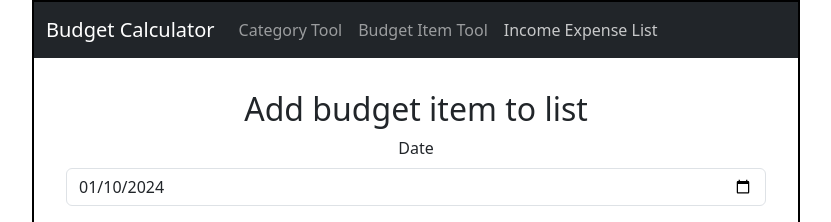
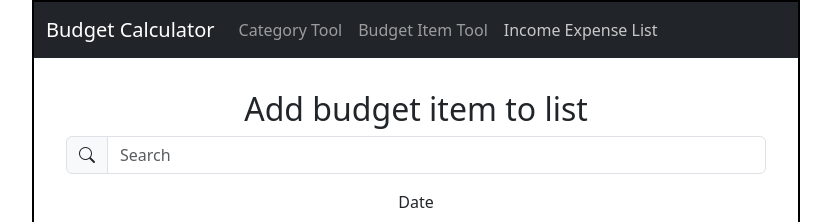
Before and after one commit to ojela028xamk/budget-calculator, a React (Create React App) app: page / in a window 1280 px wide. Both pictures are taken after a click on the button "Income Expense List". Shown: the top 222 px of the page, without its empty margins (224-1055 px from the left). Built offline with nearby package versions, Linux system fonts and the light colour scheme; no server answers.

Commit message:
search component

```diff
--- a/src/IncomeExpenseList/IncomeExpenseList.tsx
+++ b/src/IncomeExpenseList/IncomeExpenseList.tsx
@@ -11,6 +11,7 @@ import {
   deleteIncomeExpense,
   getIncomeExpense,
 } from '../react-services/incomeExpenseService'
+import SearchBar from './SearchBar'
 
 export interface IncomeExpenseItem extends BudgetItem {
   date: string
@@ -18,6 +19,9 @@ export interface IncomeExpenseItem extends BudgetItem {
 
 const IncomeExpenseList = (): JSX.Element => {
   const [budgetItems, setBudgetItems] = useState<BudgetItem[]>([])
+  const [filteredBudgetItems, setFilteredBudgetItems] = useState<BudgetItem[]>(
+    []
+  )
   const [incExpItems, setIncExpItems] = useState<IncomeExpenseItem[]>([])
   const currentDate = formatISO(new Date(), { representation: 'date' })
   const [budgetDate, setBudgetDate] = useState<string>(currentDate)
@@ -27,6 +31,7 @@ const IncomeExpenseList = (): JSX.Element => {
     getBudgetItems()
       .then((res) => {
         setBudgetItems(res as BudgetItem[])
+        setFilteredBudgetItems(res as BudgetItem[])
       })
       .catch((err) => console.log(err))
   }
@@ -89,6 +94,7 @@ const IncomeExpenseList = (): JSX.Element => {
   return (
     <div className={css.income_expense_list}>
       <h2>Add budget item to list</h2>
+      <SearchBar items={budgetItems} newItems={setFilteredBudgetItems} />
       <Form>
         <Form.Label>Date</Form.Label>
         <Form.Control
@@ -109,7 +115,7 @@ const IncomeExpenseList = (): JSX.Element => {
               </tr>
             </thead>
             <tbody>
-              {budgetItems.map((item) => (
+              {filteredBudgetItems.map((item) => (
                 <tr key={item.id}>
                   <td
                     className={
--- /dev/null
+++ b/src/IncomeExpenseList/SearchBar.tsx
@@ -0,0 +1,34 @@
+import { Form, InputGroup } from 'react-bootstrap'
+import { BudgetItem } from '../BudgetItemTool/BudgetItemTool'
+import css from './IncomeExpenseList.module.scss'
+
+type SearchBarProps = {
+  items: BudgetItem[]
+  newItems: React.Dispatch<React.SetStateAction<BudgetItem[]>>
+}
+
+const SearchBar = ({ items, newItems }: SearchBarProps): JSX.Element => {
+  const handleSearch = (searchWord: string): void => {
+    const searchItems = items.filter((item) =>
+      item.name.toLocaleLowerCase().includes(searchWord.toLocaleLowerCase())
+    )
+    newItems(searchItems)
+  }
+
+  return (
+    <div className={css.searchbar}>
+      <InputGroup className="mb-3">
+        <InputGroup.Text id="basic-addon1">
+          <i className="bi bi-search"></i>
+        </InputGroup.Text>
+        <Form.Control
+          placeholder="Search"
+          aria-describedby="basic-addon1"
+          onChange={(event) => handleSearch(event.currentTarget.value)}
+        />
+      </InputGroup>
+    </div>
+  )
+}
+
+export default SearchBar
```
